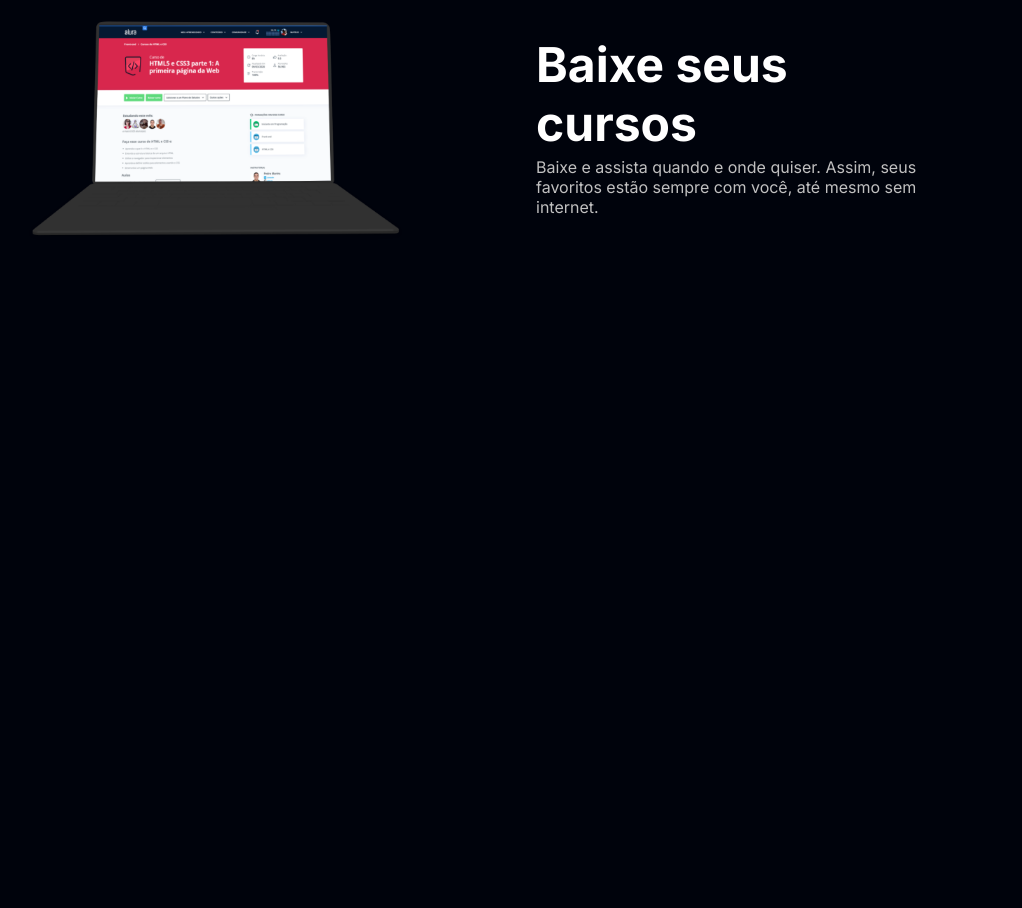
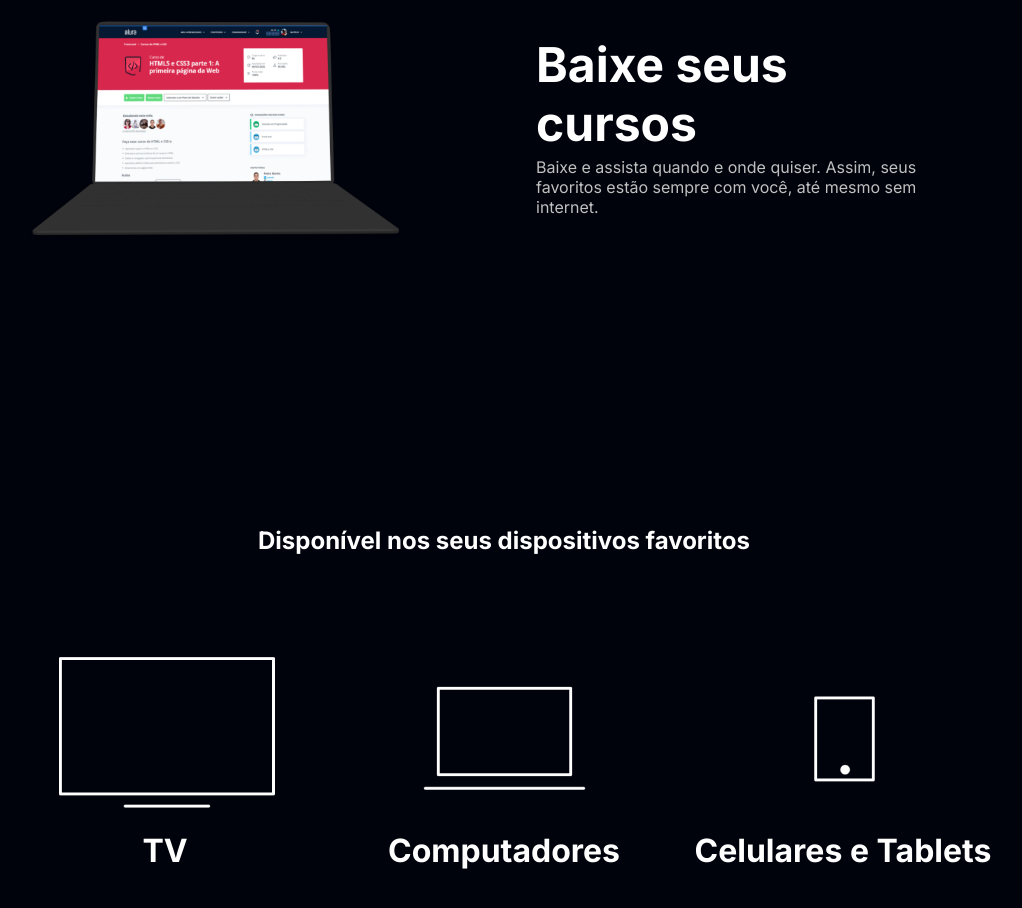
Before and after one commit to ellerjunior/Alura-plus, a plain HTML site: page index.html in a window 1280 px wide. Shown: the part 2674-3582 px from the top of the page, without its empty margins (136-1158 px from the left). Before the commit the page ends 3200 px from the top, so only its background shows below. Drawn offline with Linux system fonts and the light colour scheme.

```diff
--- a/index.html
+++ b/index.html
@@ -45,5 +45,23 @@
         </div>
     </section>
 
+    <section class="dispositivos">
+        <h2 class="dispositivos__titulos">Disponível nos seus dispositivos favoritos</h2>
+        <ul class="dispositivos__lista">
+            <li>
+                <img src="./assets/tv.png" alt="Icone televisão">
+                <h3 class="lista__item">TV</h3>
+            </li>
+            <li>
+                <img src="./assets/computador.png" alt="Icone computador">
+                <h3 class="lista__item">Computadores</h3>
+            </li>
+            <li>
+                <img src="./assets/celular.png" alt="Icone aparelho celular">
+                <h3 class="lista__item">Celulares e Tablets</h3>
+            </li>
+        </ul>
+    </section>
+
 </body>
 </html>
--- a/style.css
+++ b/style.css
@@ -97,3 +97,24 @@ body {
 .container__descrição {
     padding: 2em;
 }
+
+.dispositivos__lista {
+    display: flex;
+    justify-content: center;
+    list-style-type: none;
+    margin: 5em 0;
+
+}
+
+.dispositivos {
+    text-align: center;
+}
+
+.dispositivos__titulo {
+    font-size: 48px;
+}
+
+.lista__item {
+    font-size: 32px;
+    color: var(--color--text);
+}
```
Also changed, not shown: assets/celular.png (added), assets/computador.png (added), assets/tv.png (added).
